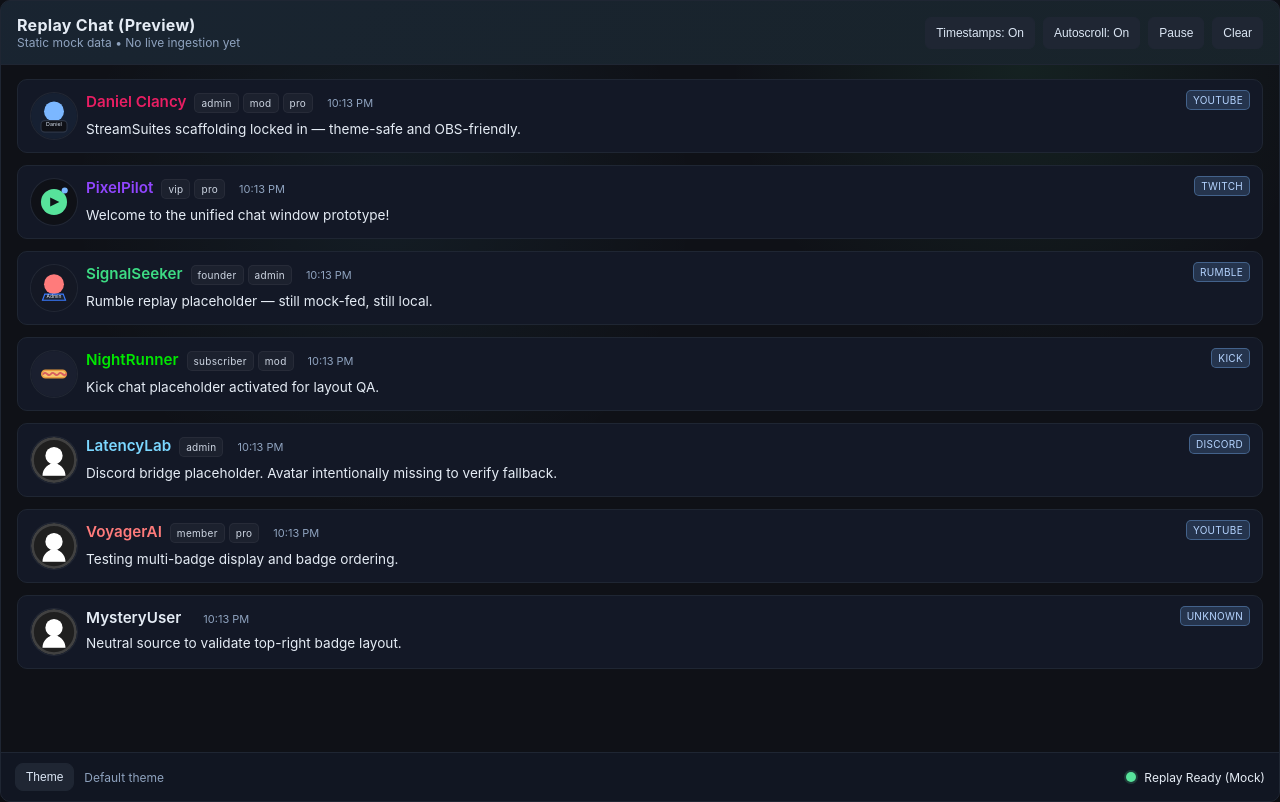
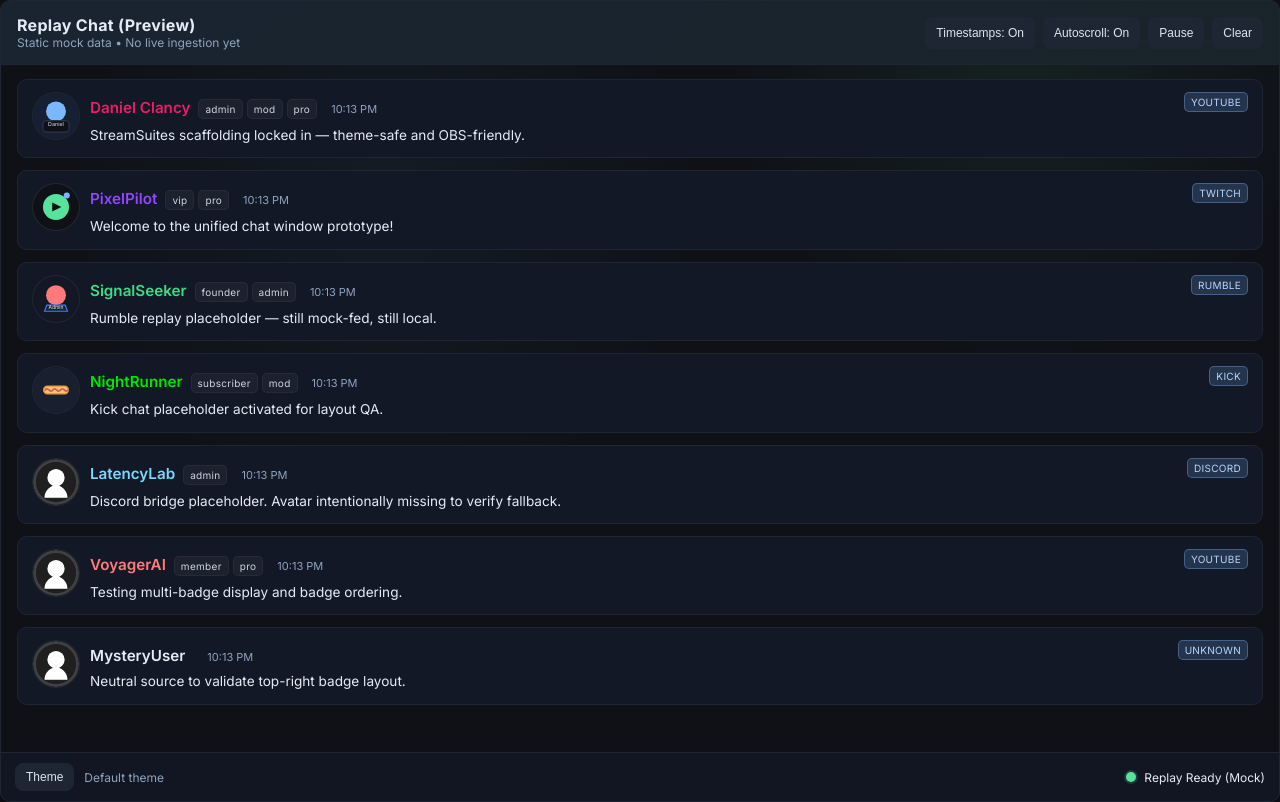
Before and after one commit to BSMediaGroup/StreamSuites, a Python web app: template services/chat_replay/templates/chat_window.html in a window 1280 px wide. Run offline with Jinja, Linux system fonts and the light colour scheme; the template is opened without the code that fills it, so the values that code supplies are empty.

Commit message:
Align chat templates with dashboard layout

```diff
--- a/services/chat_replay/static/chat.css
+++ b/services/chat_replay/static/chat.css
@@ -103,22 +103,28 @@
 .overlay-entry {
   position: relative;
   display: grid;
-  grid-template-columns: var(--avatar-size) 1fr;
-  gap: 10px;
-  padding: 12px;
+  grid-template-columns: auto 1fr;
+  grid-template-areas:
+    'avatar meta'
+    'avatar body';
+  column-gap: 10px;
+  row-gap: 6px;
+  padding: 12px 14px;
   margin-bottom: 12px;
   background: #131826;
   border: 1px solid var(--chat-border);
   border-radius: 10px;
   animation: fadeIn 180ms ease;
   align-items: flex-start;
+  padding-right: 134px;
 }
 
 .overlay-entry {
   grid-template-columns: var(--avatar-size-overlay) 1fr;
-  background: rgba(19, 24, 38, 0.8);
+  background: rgba(19, 24, 38, 0.82);
   border: 1px solid rgba(47, 62, 92, 0.6);
   box-shadow: 0 16px 36px rgba(0, 0, 0, 0.35);
+  padding-right: 116px;
 }
 
 .avatar-shell {
@@ -140,6 +146,7 @@
 .chat-entry .avatar-shell,
 .overlay-entry .avatar-shell {
   align-self: flex-start;
+  grid-area: avatar;
 }
 
 .avatar-shell img.avatar {
@@ -155,15 +162,13 @@
 }
 
 .entry-body {
-  display: flex;
-  flex-direction: column;
+  display: grid;
+  grid-template-areas:
+    'meta'
+    'message';
   gap: 6px;
   min-width: 0;
-  padding-right: 120px;
-}
-
-.overlay-entry .entry-body {
-  padding-right: 96px;
+  grid-area: body;
 }
 
 .meta-line {
@@ -171,6 +176,7 @@
   align-items: baseline;
   gap: 8px;
   flex-wrap: wrap;
+  grid-area: meta;
 }
 
 .author {
@@ -202,8 +208,8 @@
 
 .badge-row {
   position: absolute;
-  top: 10px;
-  right: 12px;
+  top: 12px;
+  right: 14px;
   display: inline-flex;
   gap: 6px;
   align-items: center;
@@ -246,6 +252,7 @@
   line-height: 1.5;
   word-break: break-word;
   font-size: 0.85rem;
+  grid-area: message;
 }
 
 .timestamp {
--- a/services/chat_replay/templates/chat_overlay_obs.html
+++ b/services/chat_replay/templates/chat_overlay_obs.html
@@ -4,6 +4,12 @@
   <meta charset="UTF-8" />
   <meta name="viewport" content="width=device-width, initial-scale=1.0" />
   <title>StreamSuites | Chat Overlay (OBS)</title>
+  <link rel="preconnect" href="https://fonts.googleapis.com" />
+  <link rel="preconnect" href="https://fonts.gstatic.com" crossorigin />
+  <link
+    rel="stylesheet"
+    href="https://fonts.googleapis.com/css2?family=Inter:wght@400;600;700&display=swap"
+  />
   <link rel="stylesheet" href="../static/chat.css" />
   <link rel="stylesheet" href="../static/themes/theme-default.css" />
   <link rel="stylesheet" href="../static/themes/theme-slate.css" />
--- a/services/chat_replay/templates/chat_replay_window.html
+++ b/services/chat_replay/templates/chat_replay_window.html
@@ -4,6 +4,12 @@
   <meta charset="UTF-8" />
   <meta name="viewport" content="width=device-width, initial-scale=1.0" />
   <title>StreamSuites | Chat Replay</title>
+  <link rel="preconnect" href="https://fonts.googleapis.com" />
+  <link rel="preconnect" href="https://fonts.gstatic.com" crossorigin />
+  <link
+    rel="stylesheet"
+    href="https://fonts.googleapis.com/css2?family=Inter:wght@400;600;700&display=swap"
+  />
   <link rel="stylesheet" href="../static/chat.css" />
   <link rel="stylesheet" href="../static/themes/theme-default.css" />
   <link rel="stylesheet" href="../static/themes/theme-slate.css" />
--- a/services/chat_replay/templates/chat_window.html
+++ b/services/chat_replay/templates/chat_window.html
@@ -4,6 +4,12 @@
   <meta charset="UTF-8" />
   <meta name="viewport" content="width=device-width, initial-scale=1.0" />
   <title>StreamSuites | Unified Chat Window</title>
+  <link rel="preconnect" href="https://fonts.googleapis.com" />
+  <link rel="preconnect" href="https://fonts.gstatic.com" crossorigin />
+  <link
+    rel="stylesheet"
+    href="https://fonts.googleapis.com/css2?family=Inter:wght@400;600;700&display=swap"
+  />
   <link rel="stylesheet" href="../static/chat.css" />
   <link rel="stylesheet" href="../static/chat_live_input.css" />
   <link rel="stylesheet" href="../static/themes/theme-default.css" />
```
